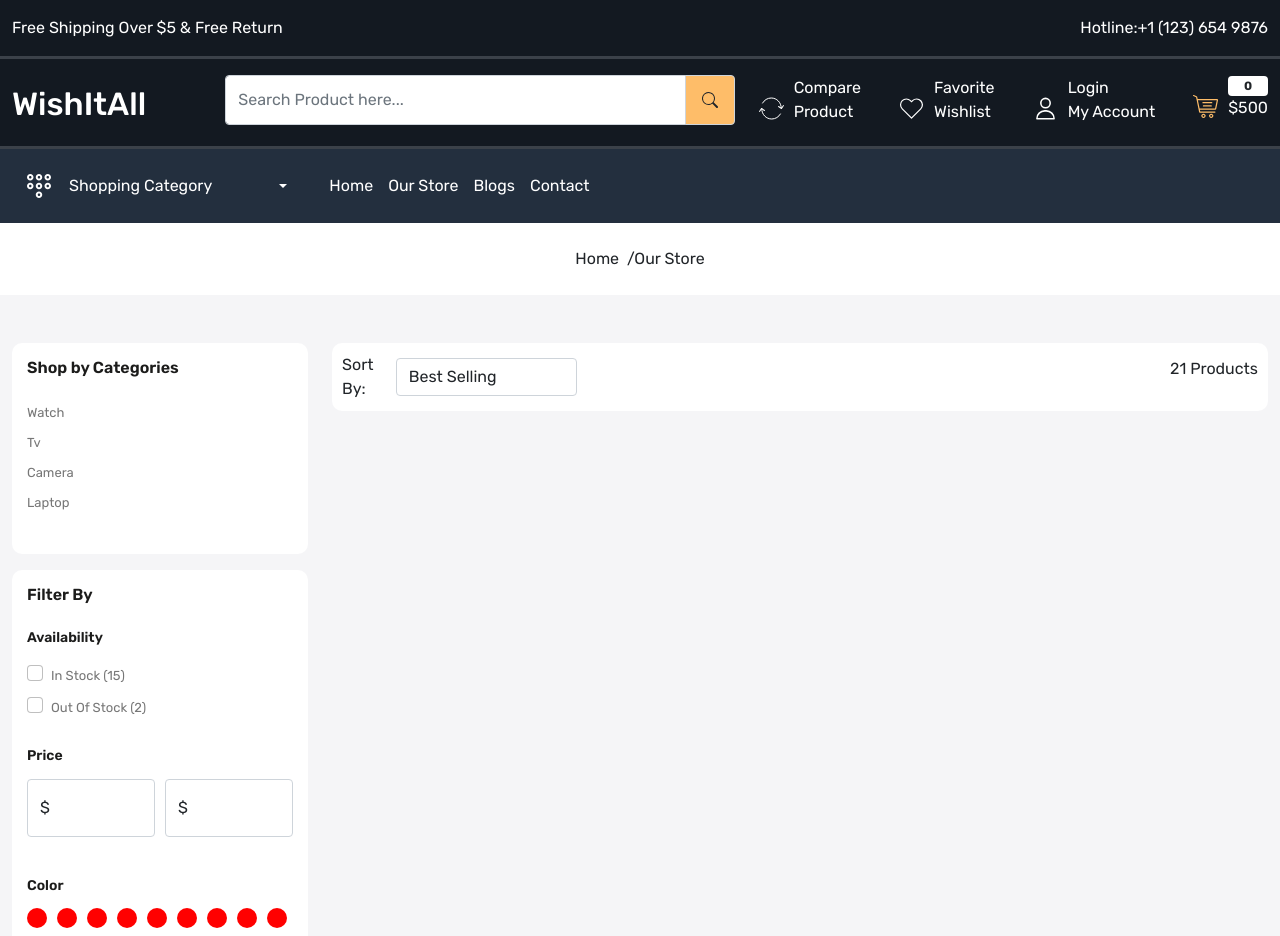
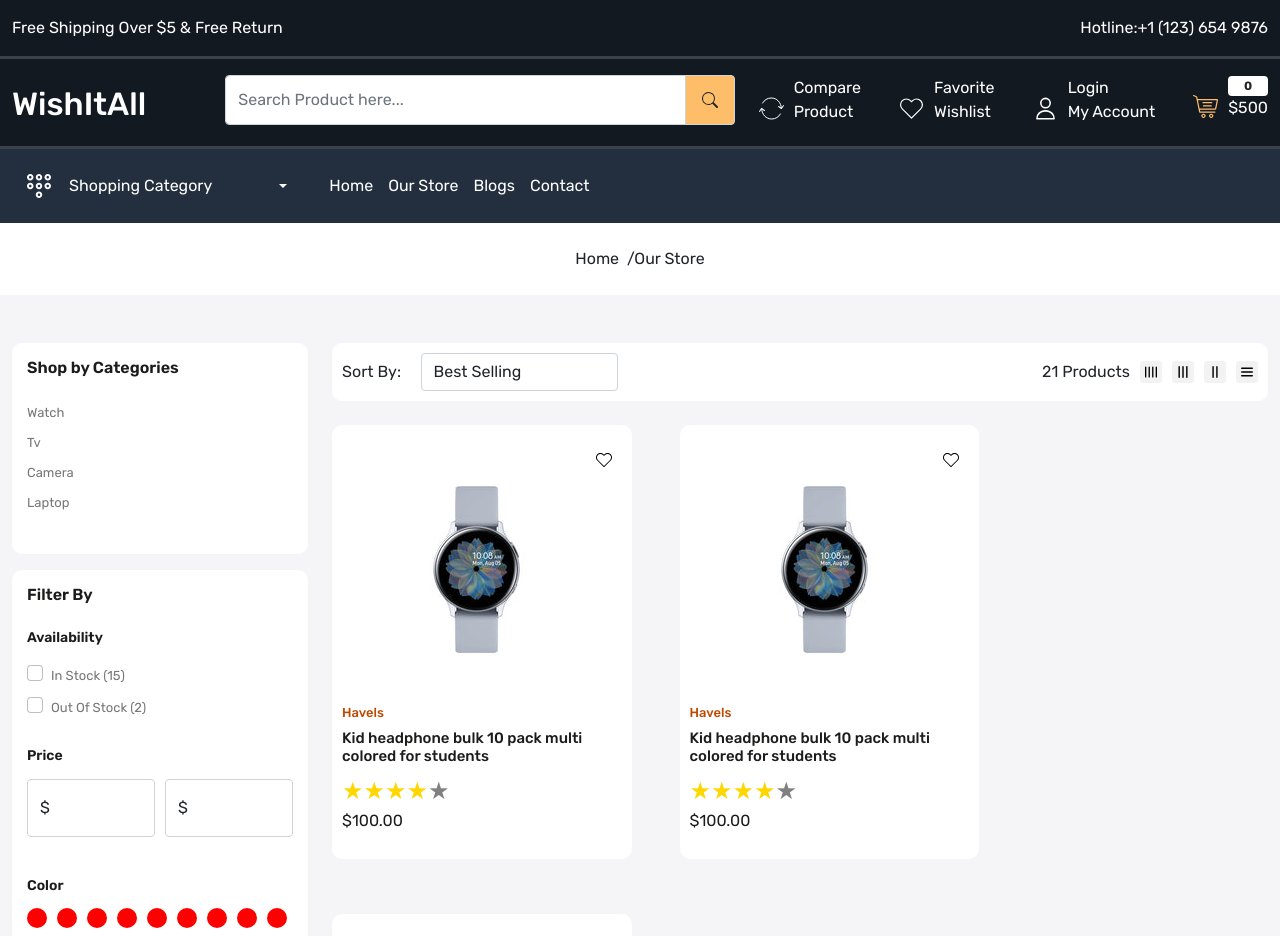
Before and after one commit to RatnagiriRG/WantItAll_app, a React (Create React App) app: page /ourstore in a window 1280 px wide. Shown: the top 936 px of the page. Built offline with nearby package versions, Linux system fonts and the light colour scheme.

Commit message:
store gride

```diff
--- a/src/App.css
+++ b/src/App.css
@@ -451,10 +451,34 @@
   border-bottom: 1px solid var(--color-ededed);
 }
 
-.filter-sort-grid{
+.filter-sort-grid {
   padding: 10px;
   background-color: white;
   border-radius: 10px;
   box-shadow: none;
 }
+
+.grid img {
+  width: 22px;
+  height: 22px;
+  background-color: #f2f2f2f2;
+  padding: 5px;
+  border-radius: 3px;
+
+}
+
+.gr-12{
+  width: 100%;
+}
+
+.gr-6{
+  width: 49%;
+}
+.gr-4{
+  width: 32%;
+}
+
+.gr-3{
+  width: 24%;
+}
 /* our store ends here */
--- a/src/components/productCard.js
+++ b/src/components/productCard.js
@@ -1,10 +1,14 @@
 import React from "react";
 import ReactStars from "react-rating-stars-component";
-import { Link } from "react-router-dom";
+import { Link, useLocation } from "react-router-dom";
 
-const ProductCard = () => {
+const ProductCard = (props) => {
+  const { grid } = props;
+  let location = useLocation();
   return (
-    <div className="col-3">
+    <div
+      className={`${location.pathname == "/ourstore" ? `gr-${grid}` : "col-3"}`}
+    >
       <Link className="product-card position-relative">
         <div className="wish-list-icons position-absolute">
           <Link>
--- a/src/pages/OurStore.js
+++ b/src/pages/OurStore.js
@@ -1,9 +1,12 @@
-import React from "react";
+import React, { useState } from "react";
 import BreadCrumb from "../components/BreadCrumb";
 import Meta from "../components/Meta";
 import ReactStars from "react-rating-stars-component";
+import ProductCard from "../components/productCard";
 
 const OurStore = () => {
+  const [grid, setGrid] = useState(4);
+
   return (
     <>
       <Meta title="our store" />
@@ -245,7 +248,9 @@
               <div className="filter-sort-grid">
                 <div className="d-flex justify-content-between align-items-center">
                   <div className="d-flex align-items-center gap-10">
-                    <p className="mb-0">Sort By:</p>
+                    <p className="mb-0 d-block " style={{ width: "100px" }}>
+                      Sort By:
+                    </p>
                     <select name="" className="form-control from-select" id="">
                       <option value="manual">Featured</option>
                       <option value="best-selling" selected="selected">
@@ -264,8 +269,49 @@
                     </select>
                   </div>
                   <div className="d-flex align-items-center gap-10">
-                    <p className="totalproducts">21 Products</p>
+                    <p className="totalproducts mb-0">21 Products</p>
+                    <div className="d-flex gap-10 align-items-center grid">
+                      <img
+                        onClick={() => {
+                          setGrid(3);
+                        }}
+                        src="images/gr4.svg"
+                        className="d-block img-fluid"
+                        alt="grid"
+                      />
+                      <img
+                        onClick={() => {
+                          setGrid(4);
+                        }}
+                        src="images/gr3.svg"
+                        className="d-block img-fluid"
+                        alt="grid"
+                      />
+                      <img
+                        onClick={() => {
+                          setGrid(6);
+                        }}
+                        src="images/gr2.svg"
+                        className="d-block img-fluid"
+                        alt="grid"
+                      />
+                      <img
+                        onClick={() => {
+                          setGrid(12);
+                        }}
+                        src="images/gr.svg"
+                        className="d-block img-fluid"
+                        alt="grid"
+                      />
+                    </div>
                   </div>
+                </div>
+              </div>
+              <div className="products-list pb-5 mt-4">
+                <div className="d-flex gap-5   flex-wrap">
+                  <ProductCard grid={grid} />
+                  <ProductCard grid={grid} />
+                   <ProductCard grid={grid} />
                 </div>
               </div>
             </div>
```
